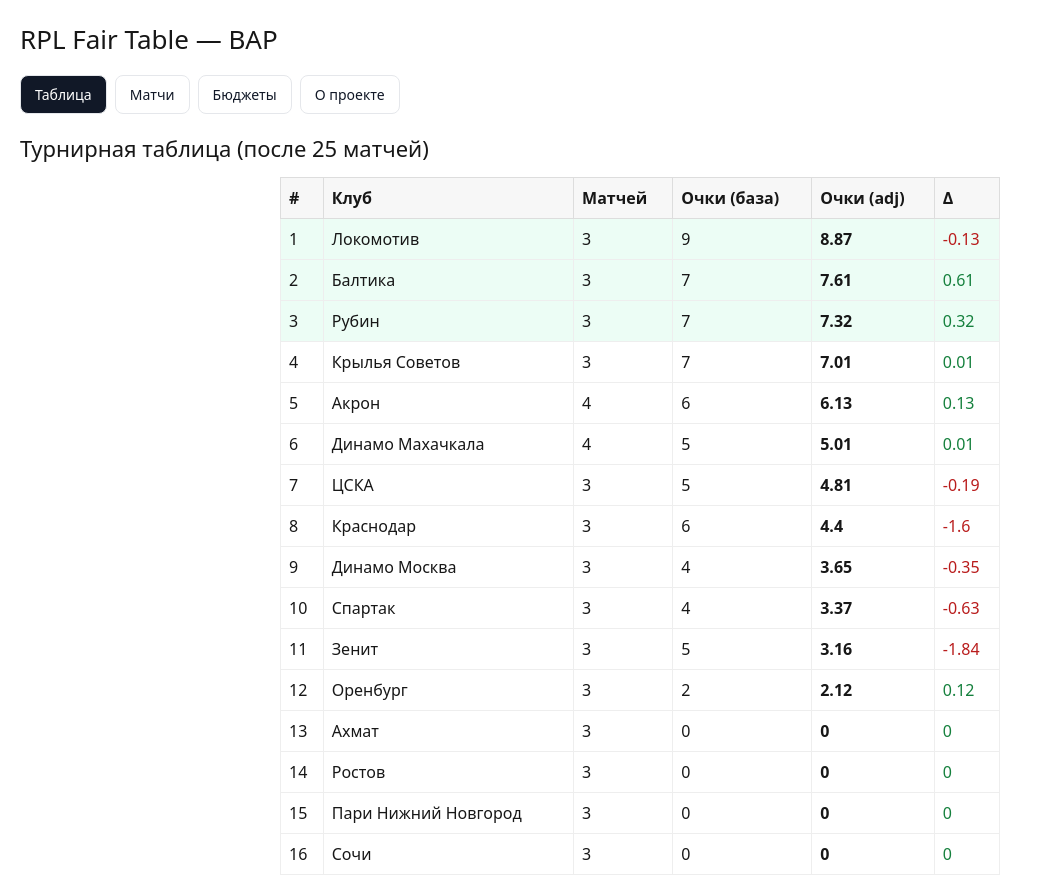
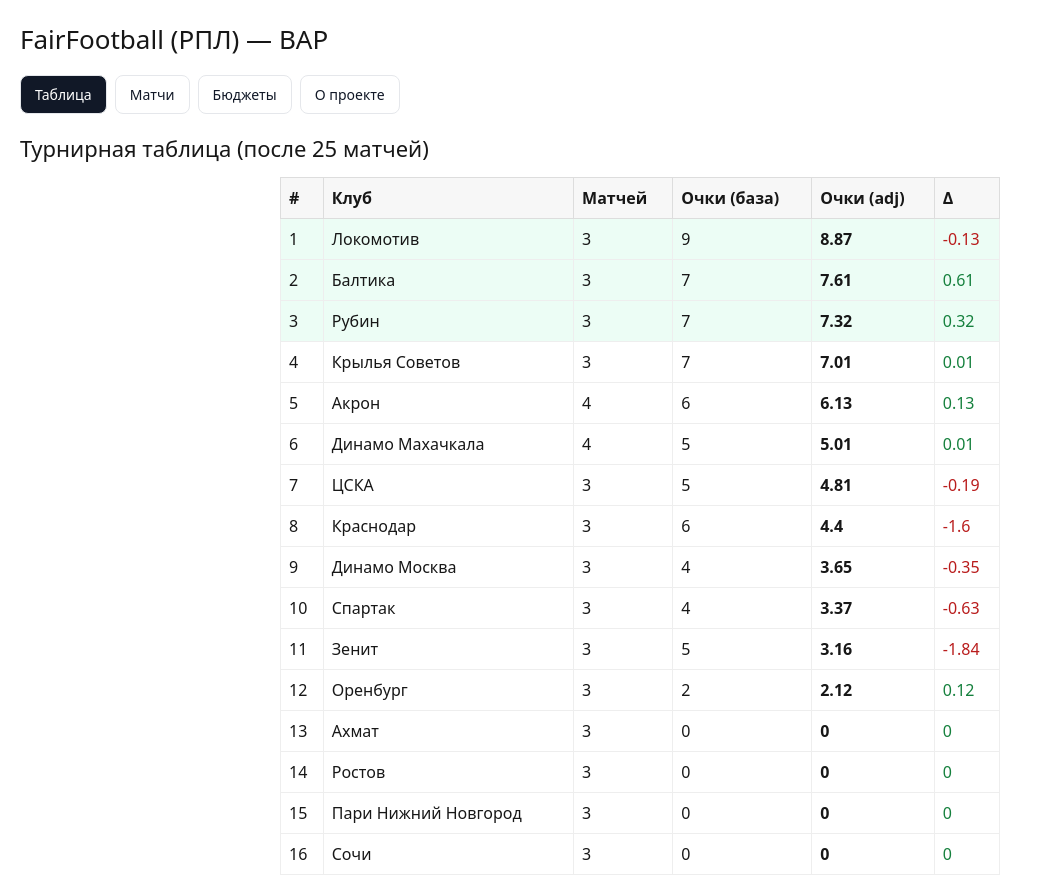
Before and after one commit to jovannirio-prog/nextjs-boilerplate, a Next.js app: page / in a window 1280 px wide. Shown: the whole page, without its empty margins (0-1043 px from the left). Built offline with nearby package versions, Linux system fonts and the light colour scheme.

Commit message:
UI: вкладки + визуализация S + BAP-таблица

```diff
--- a/app/page.tsx
+++ b/app/page.tsx
@@ -179,7 +179,7 @@ export default function Page() {
 
   return (
     <div style={{ padding: 20, fontFamily: "system-ui, -apple-system, Segoe UI, Roboto, sans-serif" }}>
-      <h1 style={{ marginBottom: 16, fontSize: 26 }}>RPL Fair Table — BAP</h1>
+      <h1 style={{ marginBottom: 16, fontSize: 26 }}>FairFootball (РПЛ) — BAP</h1>
 
       {/* Навигация вкладок */}
       <div style={{ display: "flex", gap: 8, marginBottom: 18, flexWrap: "wrap" }}>
```
